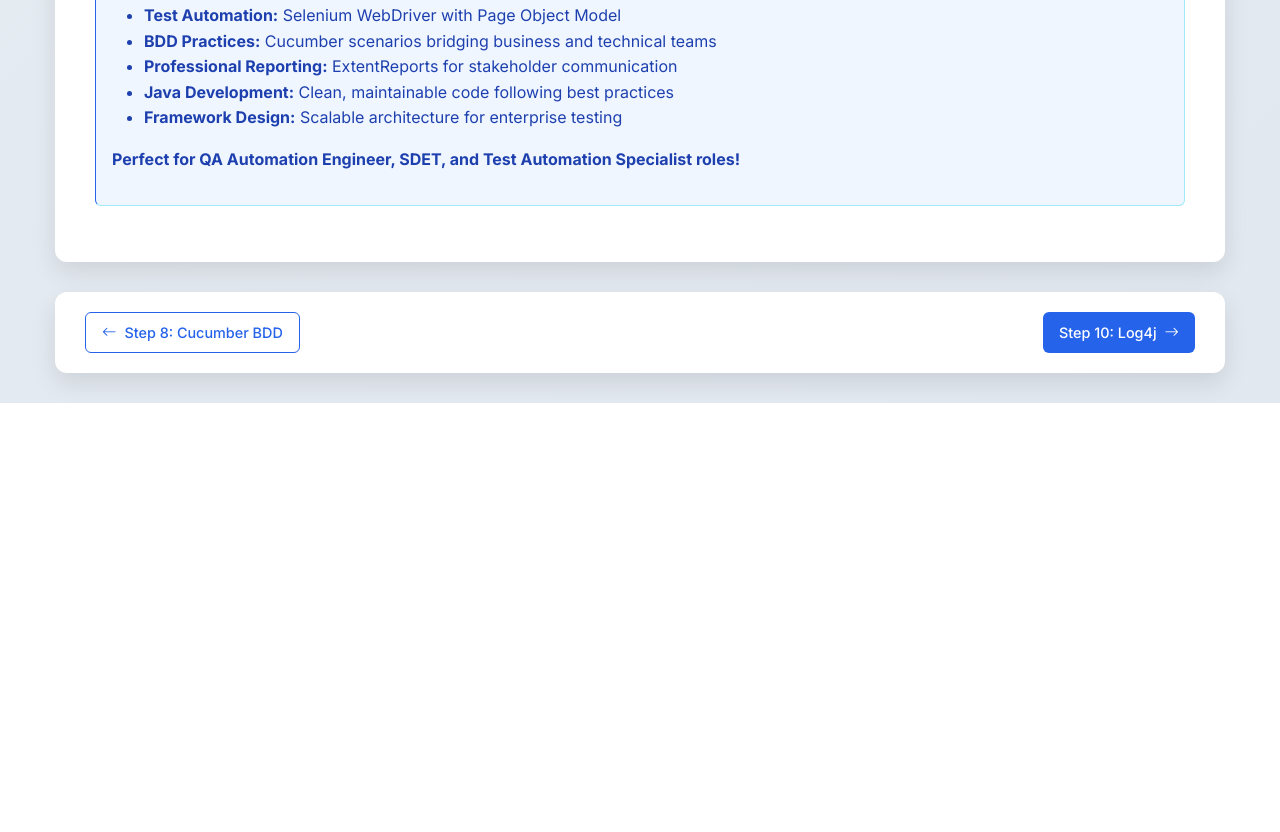
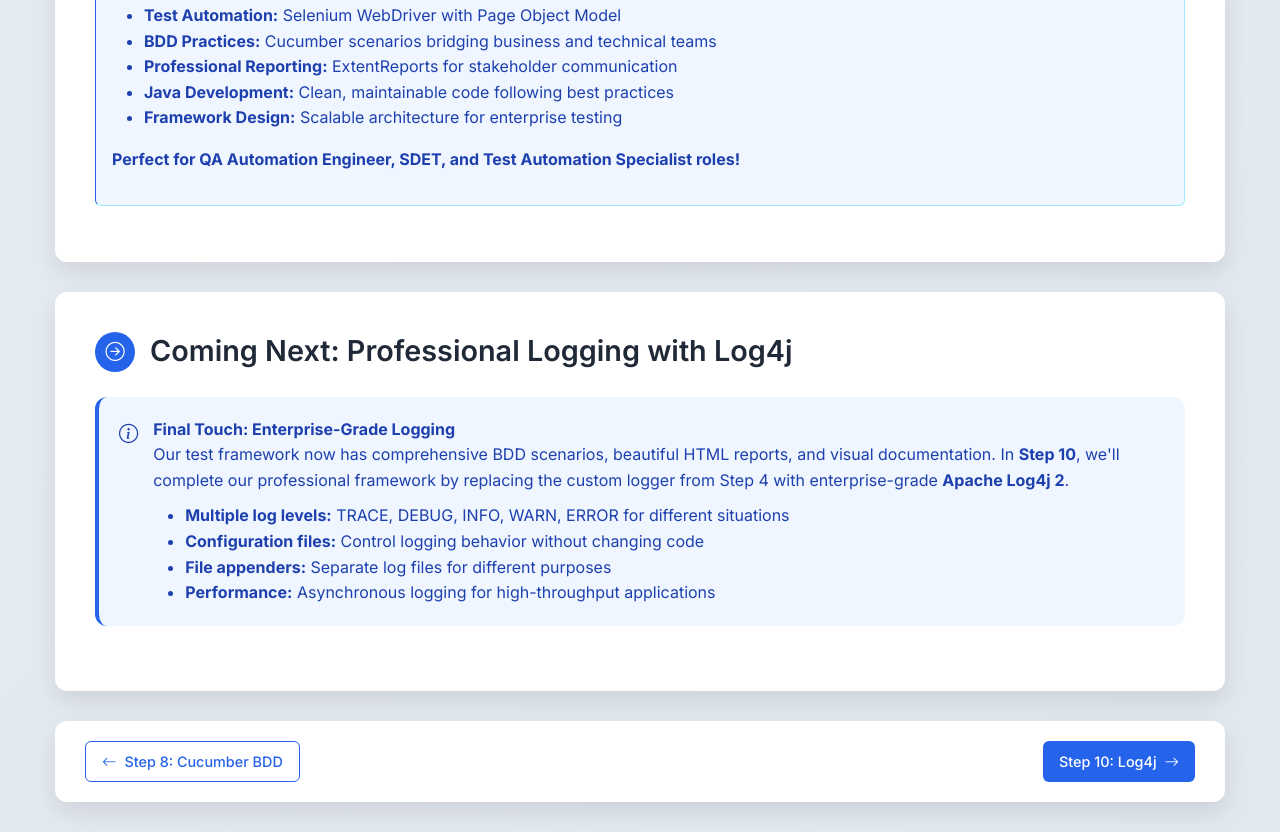
Before and after one commit to radu-tataru/Java-course, a plain HTML site: page project-features/step9.html in a window 1280 px wide. Shown: the part 10692-11524 px from the top of the page. Before the commit the page ends 11095 px from the top, so only its background shows below. Drawn offline with nearby package versions, Linux system fonts and the light colour scheme.

Commit message:
Improve course consistency and student experience
Step 9 improvements:
- Added 'Coming Next: Professional Logging with Log4j' section
- Provides smooth transition from BDD/reporting to logging
- Explains Log4j benefits and what students will learn
- Connects back to custom logger from Step 4

Step 8 improvements:
- Renamed Builder pattern section to 'Bonus: Builder Pattern'
- Added clear 'Optional Deep Dive' notice
- Students can focus on Cucumber BDD first, revisit Builder later
- Reduces information overload in heavy Step 8

These changes improve logical flow and prevent student overwhelm while maintaining all valuable content.

```diff
--- a/project-features/step9.html
+++ b/project-features/step9.html
@@ -542,6 +542,28 @@ mvn clean test
             </div>
         </div>
 
+        <!-- Next Step Preview -->
+        <div class="content-section">
+            <h2 class="section-title">
+                <div class="section-icon"><i class="bi bi-arrow-right-circle"></i></div>
+                Coming Next: Professional Logging with Log4j
+            </h2>
+
+            <div class="alert-box alert-info">
+                <i class="bi bi-info-circle alert-icon"></i>
+                <div>
+                    <strong>Final Touch: Enterprise-Grade Logging</strong><br>
+                    Our test framework now has comprehensive BDD scenarios, beautiful HTML reports, and visual documentation. In <strong>Step 10</strong>, we'll complete our professional framework by replacing the custom logger from Step 4 with enterprise-grade <strong>Apache Log4j 2</strong>.
+                    <ul style="margin-top: 10px; margin-bottom: 0;">
+                        <li><strong>Multiple log levels:</strong> TRACE, DEBUG, INFO, WARN, ERROR for different situations</li>
+                        <li><strong>Configuration files:</strong> Control logging behavior without changing code</li>
+                        <li><strong>File appenders:</strong> Separate log files for different purposes</li>
+                        <li><strong>Performance:</strong> Asynchronous logging for high-throughput applications</li>
+                    </ul>
+                </div>
+            </div>
+        </div>
+
         <!-- Navigation Footer -->
         <div class="lesson-nav">
             <div class="nav-actions footer-nav">
```
Also changed, not shown: project-features/step8.html (+10 -3 lines).
